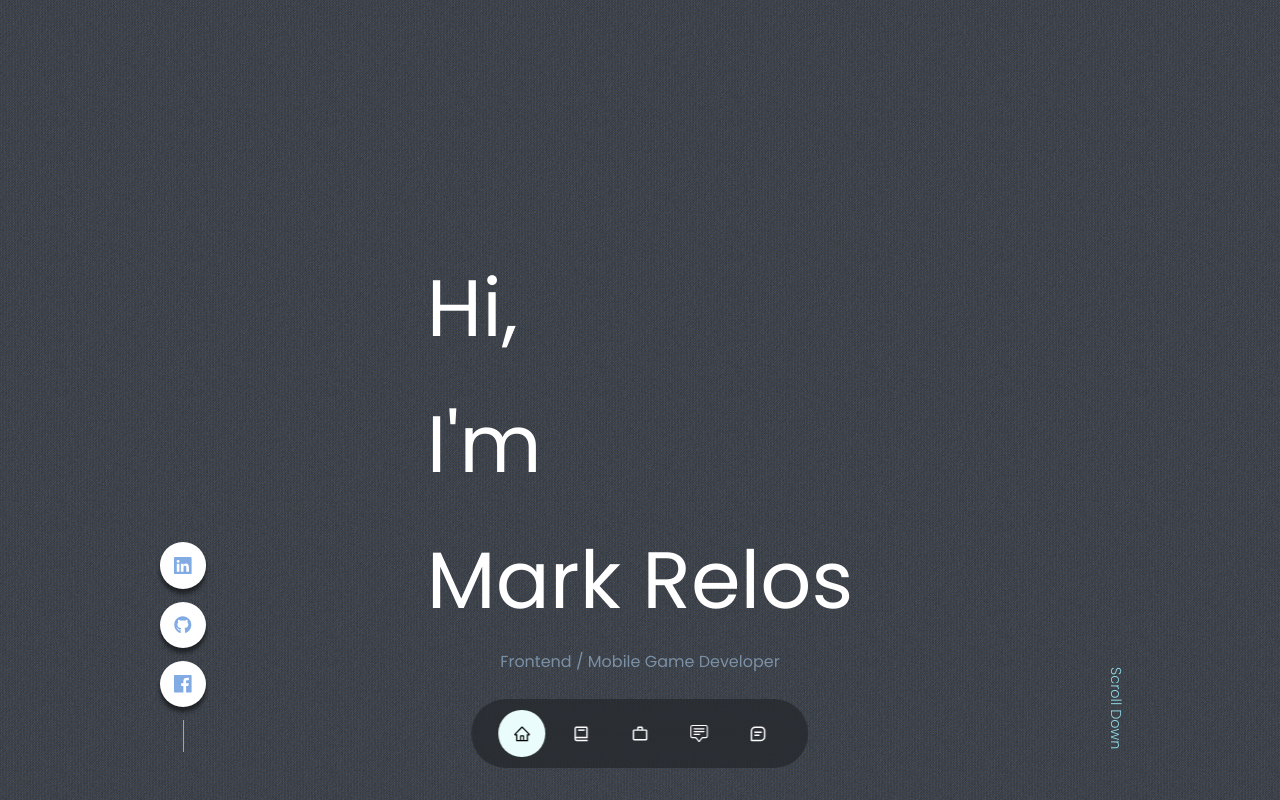
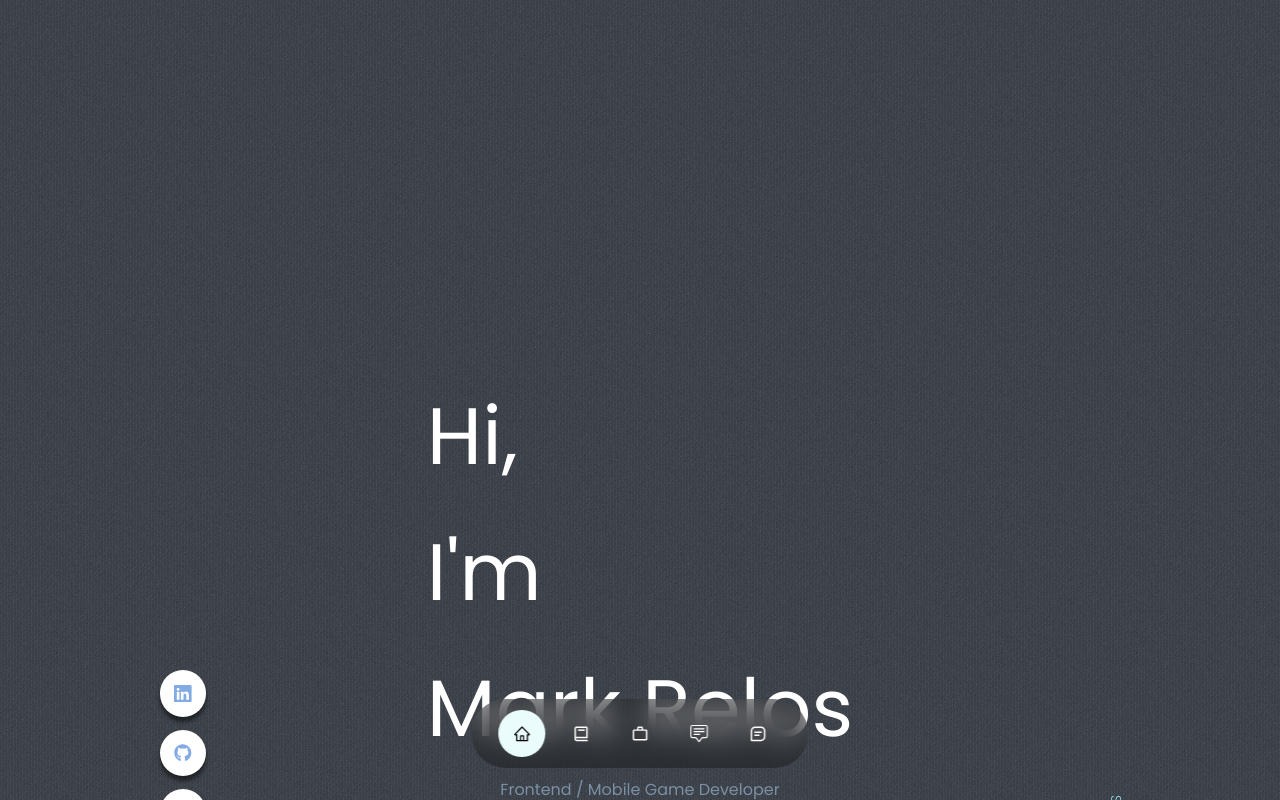
Before and after one commit to markrelos/my-portfolio-website, a React (Create React App) app: page / in a window 1280 px wide. Shown: the top 800 px of the page. Built offline with nearby package versions, Linux system fonts and the light colour scheme.

Commit message:
Nav fixes

```diff
--- a/public/index.html
+++ b/public/index.html
@@ -4,7 +4,7 @@
     <meta charset="UTF-8">
     <meta http-equiv="X-UA-Compatible" content="IE=edge">
     <meta name="viewport" content="width=device-width, initial-scale=1.0">
-    <title>Document</title>
+    <title>Mark Relos</title>
 </head>
 <body>
     <div id="root"></div>
--- a/src/components/header/Header.jsx
+++ b/src/components/header/Header.jsx
@@ -10,6 +10,7 @@ const sentence = ["Hi,", "I'm", "Mark Relos"];
 const Header = () => {
 
   return (
+    <section id="home">
     <header className="fade-in">
       <div className="container header__container">
         <div className="letter-container">
@@ -28,6 +29,7 @@ const Header = () => {
         <a href="#contact" className='scroll__down'>Scroll Down</a>
       </div>
     </header>
+    </section>
   )
 
 }
--- a/src/components/nav/Nav.jsx
+++ b/src/components/nav/Nav.jsx
@@ -10,19 +10,48 @@ import {BsChatSquareText} from 'react-icons/bs'
 import {useState, useEffect} from 'react'
 
 const Nav = () => {
-  const [activeNav, setActiveNav] = useState('#')
+  const [activeNav, setActiveNav] = useState('#home');
+
+  useEffect(() => {
+    const handleScroll = () => {
+      const currentPosition = window.scrollY;
+      const sections = document.querySelectorAll('section');
+      let currentSection = null;
+
+      sections.forEach((section, index) => {
+        const sectionTop = section.offsetTop - 200;
+        const sectionHeight = section.offsetHeight;
+
+        if (currentPosition >= sectionTop && currentPosition < sectionTop + sectionHeight) {
+          currentSection = '#' + section.id;
+        } else if (currentPosition < sections[0].offsetTop - 200) {
+          currentSection = null; // At the top of the page
+        } else if (index === sections.length - 1 && currentPosition >= sectionTop + sectionHeight) {
+          currentSection = null; // At the bottom of the page
+        }
+      });
+
+      setActiveNav(currentSection);
+    }
+
+    window.addEventListener('scroll', handleScroll);
+    return () => window.removeEventListener('scroll', handleScroll);
+  }, []);
+
+  const handleClick = (sectionId) => {
+    setActiveNav(sectionId);
+    const section = document.querySelector(sectionId);
+    section.scrollIntoView({ behavior: 'smooth' });
+  };
+
   return (
     <nav className='container__nav'>
-        <a href="#" onClick={() => setActiveNav ('#')} className={activeNav === '#' ? 'active' : ''}><AiOutlineHome/></a>
-        {/*<a href="#about" onClick={() => setActiveNav ('#about')} className={activeNav === '#about' ? 'active' : ''}><AiOutlineUser/></a>*/}
-        <a href="#experience" onClick={() => setActiveNav ('#experience')} className={activeNav === '#experience' ? 'active' : ''}><BiBook/></a>
-        {/*<a href="#services" onClick={() => setActiveNav ('#services')} className={activeNav === '#services' ? 'active' : ''}><RiServiceLine/></a>*/}
-        <a href="#portfolio" onClick={() => setActiveNav ('#portfolio')} className={activeNav === '#portfolio' ? 'active' : ''}><MdWorkOutline/></a>
-        <a href="#testimonials" onClick={() => setActiveNav ('#testimonials')} className={activeNav === '#testimonials' ? 'active' : ''}><BsChatSquareText/></a>
-        <a href="#contact" onClick={() => setActiveNav ('#contact')} className={activeNav === '#contact' ? 'active' : ''}><BiMessageSquareDetail/></a>
-
+        <a href="#home" onClick={() => handleClick('#home')} className={activeNav === '#home' ? 'active' : ''}><AiOutlineHome/></a>
+        <a href="#experience" onClick={() => handleClick('#experience')} className={activeNav === '#experience' ? 'active' : ''}><BiBook/></a>
+        <a href="#portfolio" onClick={() => handleClick('#portfolio')} className={activeNav === '#portfolio' ? 'active' : ''}><MdWorkOutline/></a>
+        <a href="#testimonials" onClick={() => handleClick('#testimonials')} className={activeNav === '#testimonials' ? 'active' : ''}><BsChatSquareText/></a>
+        <a href="#contact" onClick={() => handleClick('#contact')} className={activeNav === '#contact' ? 'active' : ''}><BiMessageSquareDetail/></a>
     </nav>
-
   )
 }
 
--- a/src/components/nav/nav.css
+++ b/src/components/nav/nav.css
@@ -31,4 +31,5 @@ nav a.active {
     background: var(--color-bg);
     color: black;
     font-size: 1.1rem;
+    transition: all 0.3s ease-out 0.2s;
 }
```
Also changed, not shown: 1 other file (tests, documents, lock files or other folders).
